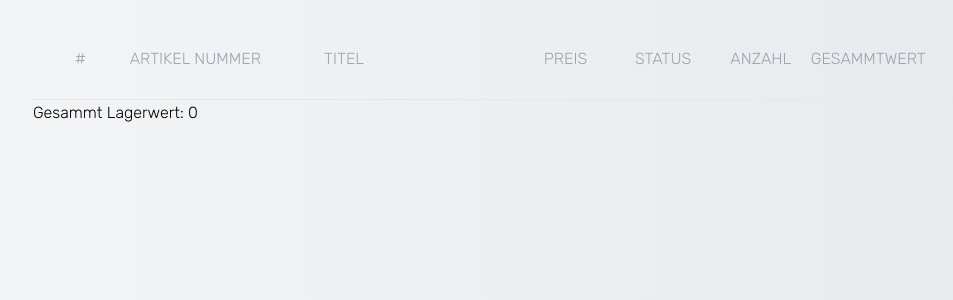
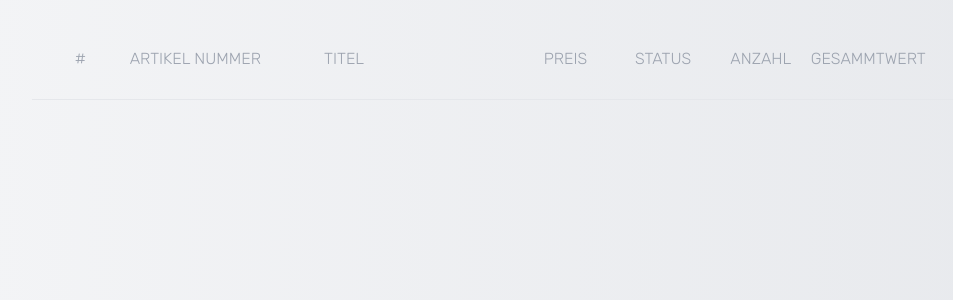
Before and after one commit to Reinhold-Jesse/lagerverwaltung, a Flask app: page /artikel in a window 1280 px wide. Shown: the part 290-590 px from the top of the page, without its empty margins (16-969 px from the left). Run offline with Flask 2, Linux system fonts and the light colour scheme; data that the repository does not hold is empty; some libraries are stand-ins or nearby versions.

Commit message:
10.12.2021 16:00 reinhold

```diff
--- a/templates/artikel/index.html
+++ b/templates/artikel/index.html
@@ -25,7 +25,7 @@
                 </tr>
               </thead>
               <tbody class="">
-                {% set total_price = 0 %}
+
                 {% for item in content %}
 
                     <tr class="hover:bg-gray-200 transition-all duration-150 ease-in-out border-b">
@@ -41,7 +41,7 @@
                             {% endif %}
                         </td>
                         <td class="p-2 text-center">{{item[6]}}</td>
-                        {% set total_price = total_price + 1 %}
+
                         <td class="p-2 text-center">{{"%.2f €" % (item[6] * item[4])}}</td>
                         <td class="p-2 flex justify-end gap-4">
                             <a href="/artikel/{{item[0]}}" class="w-10 h-10 bg-blue-500 hover:bg-blue-700 flex justify-center items-center rounded-md text-white transition-all duration-150 ease-in-out">
@@ -59,12 +59,6 @@
 
               </tbody>
 
-              <tfoot>
-              <tr>
-                  <td colspan="8">Gesammt Lagerwert: {{total_price}}</td>
-              </tr>
-              </tfoot>
-
           </table>
       </div>
 </div>
```
